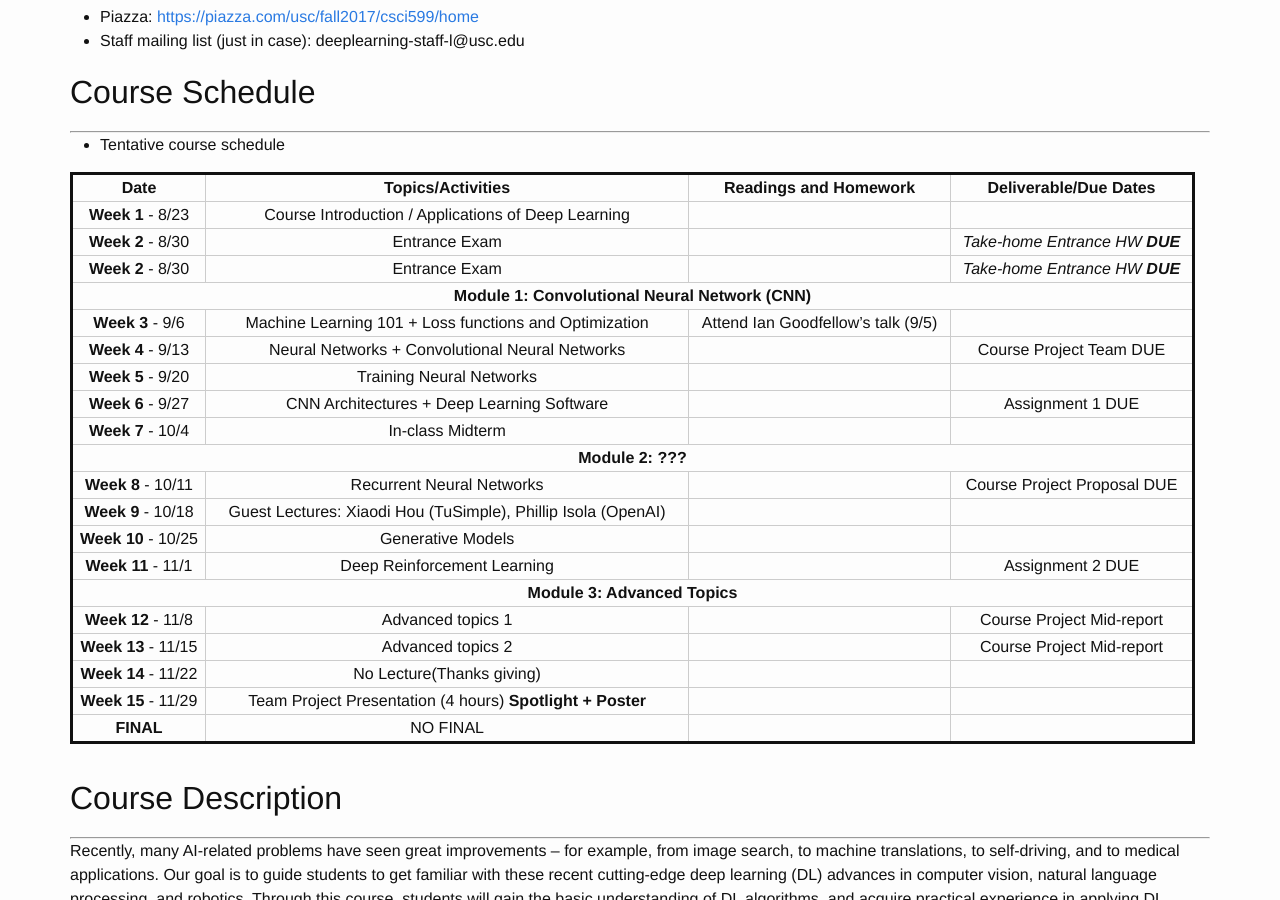
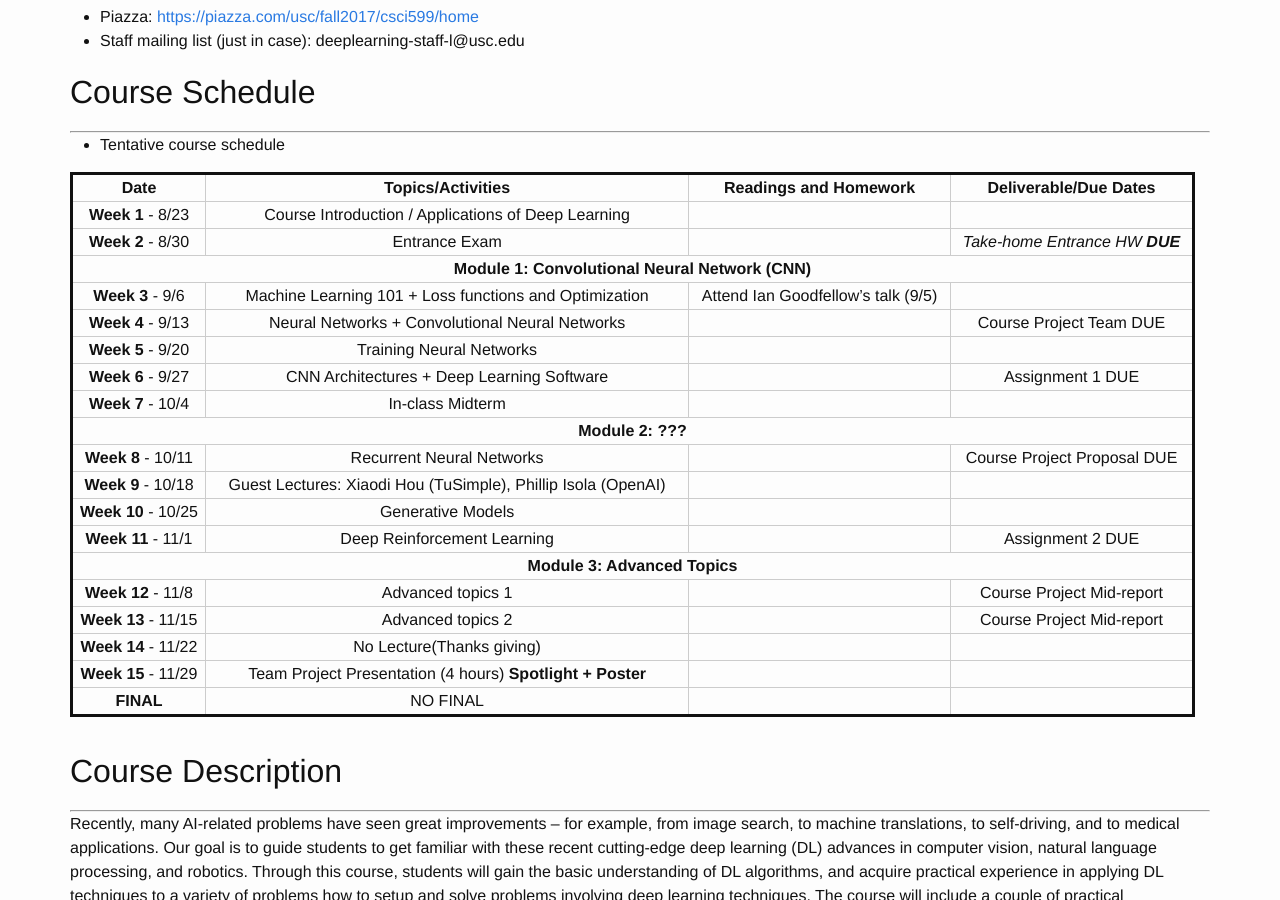
Before and after one commit to csci599-dl/csci599-dl.github.io, a Jekyll site: the page built from syllabus.md, in a window 1280 px wide and 900 px high, scrolled down 687 px. Built offline with Jekyll 4.4.1, drawn with Linux system fonts in a browser that asks for light colours.

Commit message:
Update syllabus content

```diff
--- a/_data/course.yml
+++ b/_data/course.yml
@@ -6,10 +6,6 @@ weekly:
     topics:       'Course Introduction / Applications of Deep Learning'
     worload:      '<em>Take-home Entrance HW Out</em>'
     deliverable: ''
-  - date:         '<strong>Week 2</strong> - 8/30'
-    topics:       'Entrance Exam'
-    wordload:     ''
-    deliverable:  '<em>Take-home Entrance HW <strong>DUE</strong></em>'
   - date:         '<strong>Week 2</strong> - 8/30'
     topics:       'Entrance Exam'
     wordload:     ''
```
